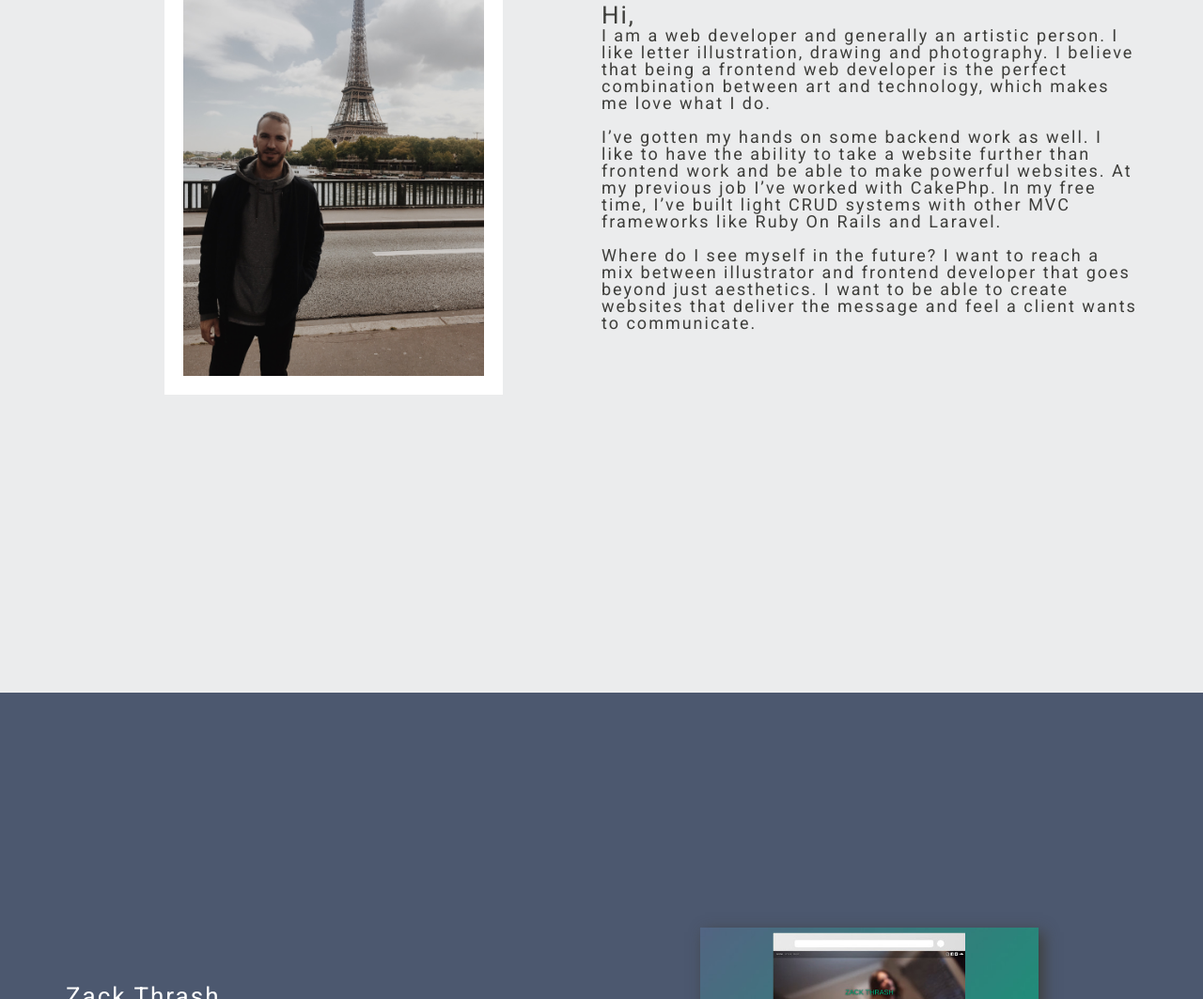
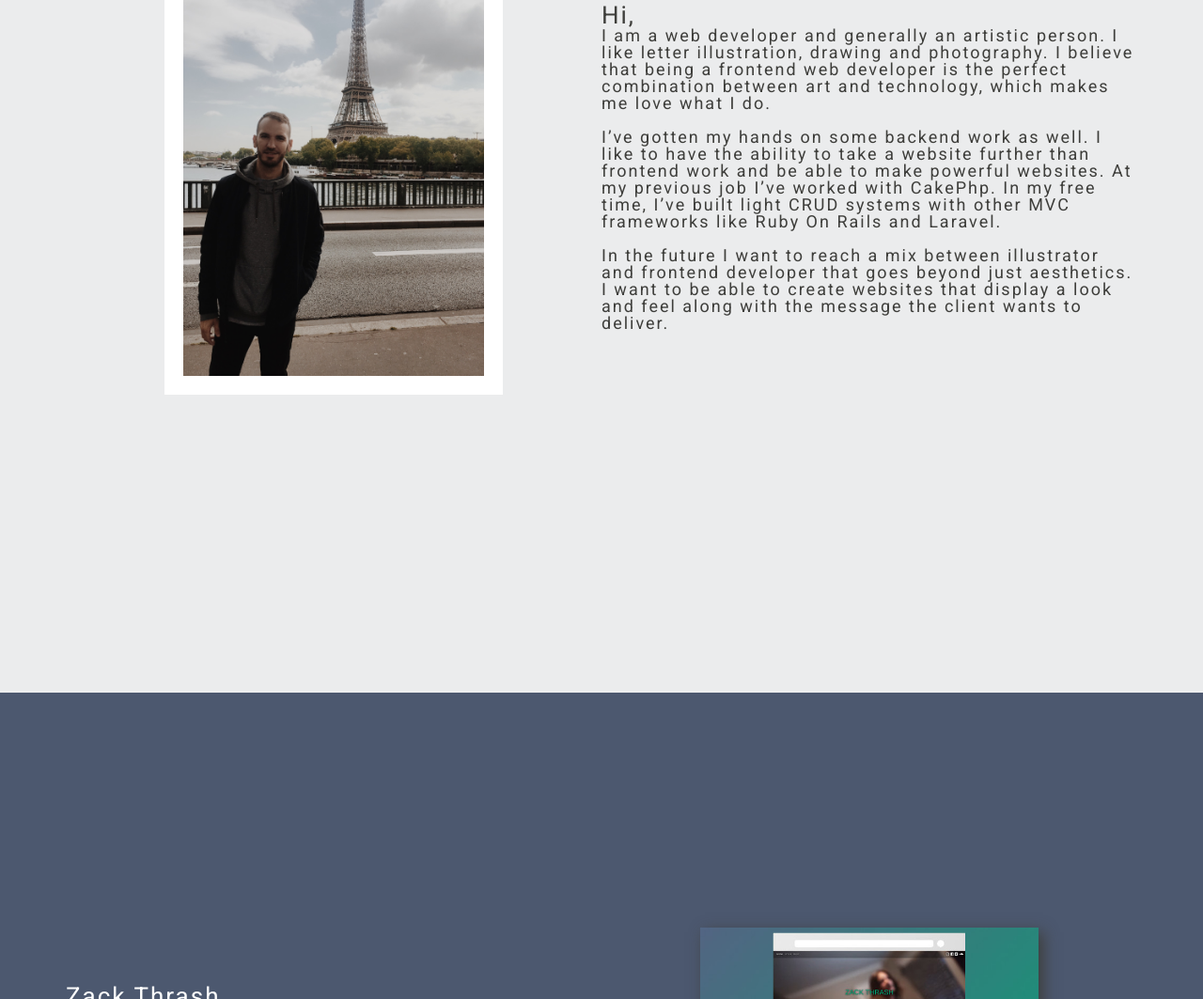
Before and after one commit to alucaproject/alucaproject.github.io, a plain HTML site: page index.html in a window 1280 px wide. Shown: the part 1003-2066 px from the top of the page at 94% size. Drawn offline with nearby package versions, Linux system fonts and the light colour scheme; files whose address does not match are found by name.

Commit message:
Edited intro text

```diff
--- a/index.html
+++ b/index.html
@@ -84,8 +84,8 @@
                             light CRUD systems with other MVC frameworks like Ruby On Rails and Laravel.
                         </p><br>
                         <p>
-                            Where do I see myself in the future? I want to reach a mix between illustrator and frontend developer that goes beyond
-                            just aesthetics. I want to be able to create websites that deliver the message and feel a client wants to communicate.
+                            In the future I want to reach a mix between illustrator and frontend developer that goes beyond
+                            just aesthetics. I want to be able to create websites that display a look and feel along with the message the client wants to deliver.
                         </p><br>
                     </div>
                 </div>
```
